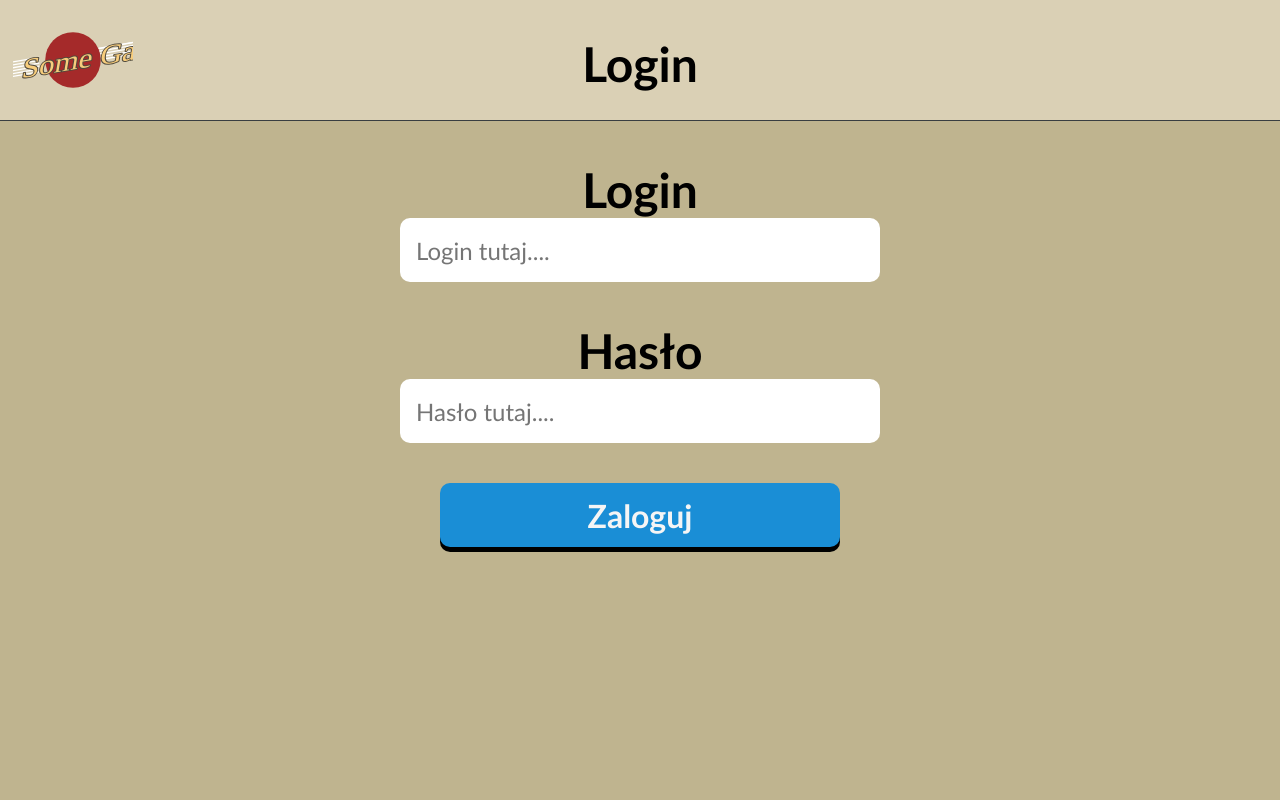
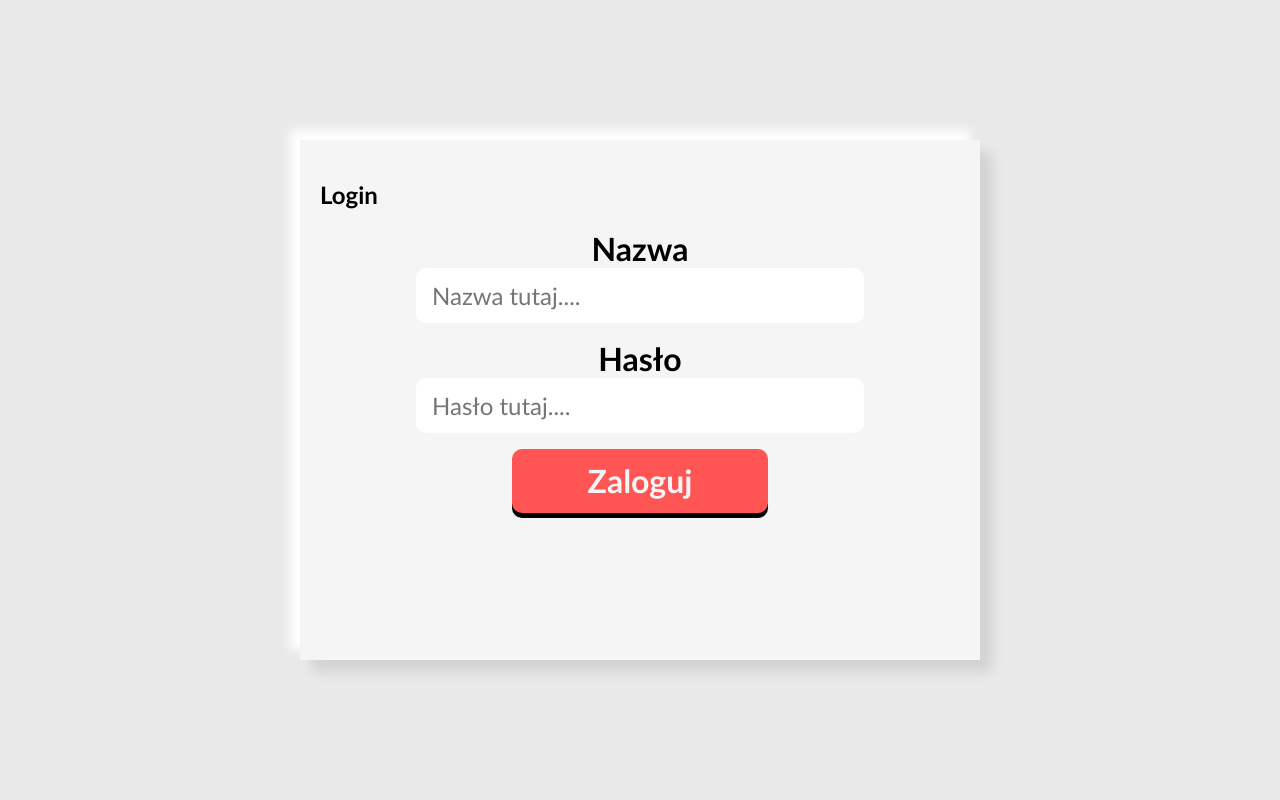
Before and after one commit to AntoniosSecret/Praca-Projekt-PZAW, a Django app: page /games/login/ in a window 1280 px wide. Run offline with Django 5.2, Linux system fonts and the light colour scheme.

Commit message:
Nowe Logo, zmiany w login.

```diff
--- a/somegames/games/static/games/style.css
+++ b/somegames/games/static/games/style.css
@@ -1,9 +1,12 @@
 :root {
-    --base-light: #BFB48F;
-    --base-dark: #393E41;
+    --base-light: rgb(233, 233, 233);
+    --second-light: whitesmoke;
 
-    --secondary-one: #a52a2a;
-    --secondary-two: #1a8ed6;
+    --base-dark: #1F2122;
+    --second-dark: #27292A;
+
+    --secondary: #FF5555;
+    --secondary-hover: #CC4444;
 }
 
 * {
@@ -14,6 +17,8 @@ body {
     margin: 0;
     padding: 0;
 
+    height: 100vh;
+
     background-color:var(--base-light);
 }
 
@@ -22,18 +27,22 @@ header {
     flex-direction: row;
     position: relative;
 
-    height: 15vh;
+    height: 10vh;
     width: 100%;
 
     margin-bottom: 5vh;
 
-    background-color: #dad0b5;
+    background-color: var(--second-light);
 
     border-bottom: var(--base-dark) 1px solid;
 }
 
 #logo {
     flex: 0;
+
+    padding-top: 10px;
+    padding-bottom: 10px;
+
     margin-inline: 1%;
 }
 
@@ -52,7 +61,7 @@ nav {
     flex-direction: row;
     flex: 1;
 
-    background-color: #dad0b5;
+    background-color: var(--second-light);
 
     margin-inline: auto;
 
@@ -71,7 +80,7 @@ nav > a {
     font-weight: bold;
     font-size: 1.5rem;
 
-    color: var(--base-dark);
+    color: var(--second-light);
 
     min-height: 60px;
 
@@ -86,14 +95,28 @@ nav > a:hover {
     transition: 200ms;
 }
 
+main {
+    display: flex;
+    align-items: center;
+    justify-content: center;
+
+    height: 100%;
+}
+
 form {
     display: flex;
     flex-direction: column;
 
     margin-inline: auto;
 
-    width: 70%;
+    padding: 20px;
+
+    width: 50%;
     height: 60%;
+
+    background-color: whitesmoke;
+    box-shadow: 12px 12px 12px rgba(0, 0, 0, 0.1),
+    -10px -10px 10px white;
 }
 
 form > .form-label, .form-input, .form-button {
@@ -105,7 +128,7 @@ form > .form-label, .form-input, .form-button {
 .form-label {
     display: block;
 
-    font-size: 3rem;
+    font-size: 2rem;
     font-weight: bold;
     text-align: center;
 }
@@ -113,8 +136,8 @@ form > .form-label, .form-input, .form-button {
 .form-input {
     display: block;
 
-    width: 30rem;
-    height: 4rem;
+    width: 70%;
+    height: 50%;
 
     margin-bottom: 5vh;
 
@@ -131,14 +154,14 @@ form > .form-label, .form-input, .form-button {
 .form-button {
     display: block;
 
-    width: 25rem;
+    width: 40%;
     height: 4rem;
 
     font-size: 2rem;
     font-weight: bold;
 
     color: whitesmoke;
-    background-color: var(--secondary-two);
+    background-color: var(--secondary);
 
     border: none;
     border-radius: 10px;
@@ -150,7 +173,7 @@ form > .form-label, .form-input, .form-button {
 }
 
 .form-button:hover {
-    background-color: #1671aa;
+    background-color: var(--secondary-hover);
 }
 
 .form-button:active {
--- a/somegames/games/templates/games/base.html
+++ b/somegames/games/templates/games/base.html
@@ -9,14 +9,7 @@
     <title>{{ title }} - Some Games</title>
 </head>
 <body>
-    {% for message in messages %}
-    <div class="{% if message.tags %}{{ message.tags }}{% endif %} message" id="message-{{ forloop.counter }}">
-        {{ message }}
-        <input type="button" value="&#10006" id="messageButton" onclick="{document.getElementById('message-{{ forloop.counter }}').style.display = 'none'}">
-    </div>
-    {% endfor %}
     {% block content %}
     {% endblock %}
-
 </body>
 </html>
--- a/somegames/games/templates/games/login.html
+++ b/somegames/games/templates/games/login.html
@@ -2,17 +2,13 @@
 {% load static %}
 
 {% block content %}
-<header>
-    <img src="{% static 'games/logo.svg' %}" alt="Some Games Logo" id="logo">
-    <h1>Login</h1>
-</header>
 <main>
-
     <form method="post" action="{% url 'login' %}">
         {% csrf_token %}
+        <h2>Login</h2>
         <div>
-            <label for="emailInput" class="form-label">Login</label>
-            <input type="text" class="form-input" id="usernameInput" name="username" placeholder="Login tutaj....">
+            <label for="usernameInput" class="form-label">Nazwa</label>
+            <input type="text" class="form-input" id="usernameInput" name="username" placeholder="Nazwa tutaj....">
         </div>
         <div>
             <label for="passwordInput" class="form-label">Hasło</label>
```
Also changed, not shown: somegames/games/static/games/favicon.svg, somegames/games/static/games/logo.svg.
